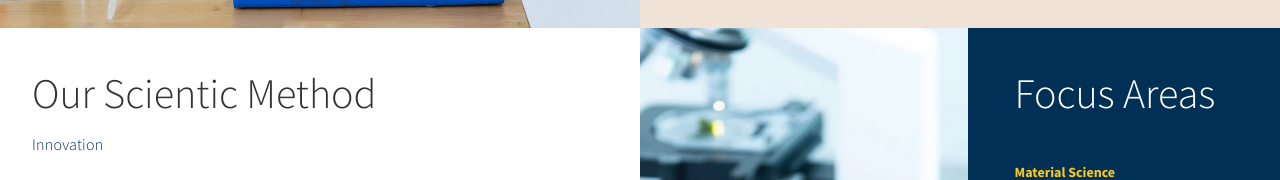
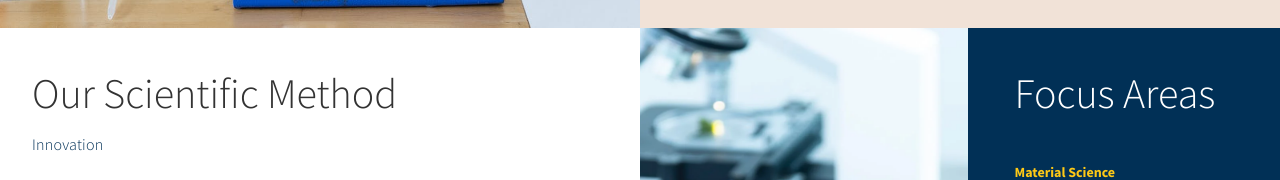
Before and after one commit to JENamanga/namangalab, a plain HTML site: page index.html in a window 1280 px wide. Shown: the part 772-952 px from the top of the page. Drawn offline with Linux system fonts and the light colour scheme.

Commit message:
Update index.html

```diff
--- a/index.html
+++ b/index.html
@@ -105,7 +105,7 @@ http://www.templatemo.com/tm-498-stimulus
                <div class="col-md-6 col-sm-12">
                     <div class="about-thumb">
                          <div class="wow fadeInUp section-title" data-wow-delay="0.4s">
-                              <h1>Our Scientic Method</h1>
+                              <h1>Our Scientific Method</h1>
                               <p class="color-yellow">Innovation</p>
                          </div>
                          <div class="wow fadeInUp" data-wow-delay="0.8s">
```
